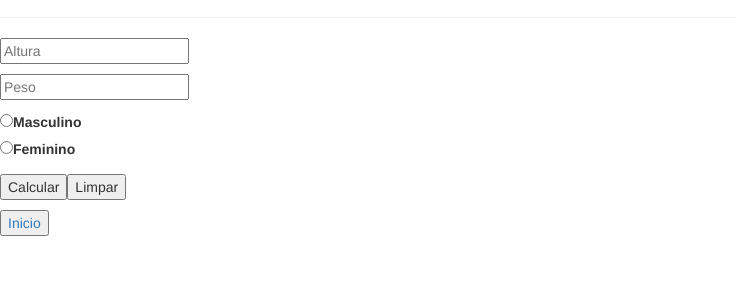
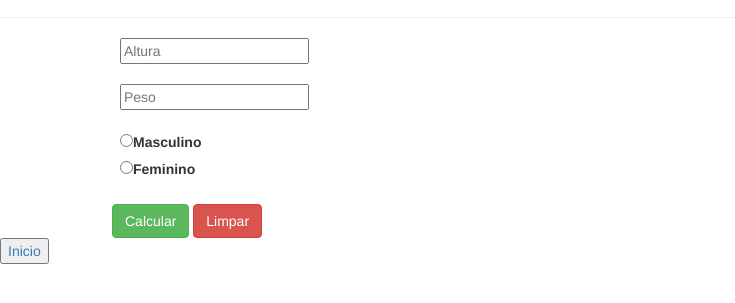
Before and after one commit to joaoprog/ATVTESTE, a website: page www/imc.html in a window 1280 px wide. Shown: the part 63-366 px from the top of the page, without its empty margins (0-735 px from the left). Drawn offline with Linux system fonts and the light colour scheme.

```diff
--- a/www/css/imc.css
+++ b/www/css/imc.css
@@ -5,3 +5,11 @@
 .resultado {
   margin-top: 10px;
 }
+
+.imc{
+  margin-left: 120px;
+}
+
+.boto{
+  margin-left: -8px;
+}
--- a/www/imc.html
+++ b/www/imc.html
@@ -22,17 +22,30 @@
 
   <h1>IMC</h1><hr>
 
-  <form name="imcForm" id="imcForm" action="#">
+  <form name="imcForm" id="imcForm" action="#" class="imc">
 
-  <p><input type="text" id="altura" name="altura" placeholder="Altura"/></p>
+  <div class="row">
+    <div class="col-xs-12">
+      <input type="text" id="altura" name="altura" placeholder="Altura"/><br><br>
+    </div>
 
-  <input type="text" id="peso" name="peso" placeholder="Peso"/></p>
+    <div class="col-xs-12">
+      <input type="text" id="peso" name="peso" placeholder="Peso"/><br><br>
+    </div>
 
-  <p><label><input type="radio" name="sexo" value="opção" id="sexo_0"/>Masculino</label><br>
+    <div class="col-xs-12">
+      <label><input type="radio" name="sexo" value="opção" id="sexo_0"/>Masculino</label><br>
+    </div>
 
-  <label><input type="radio" name="sexo" value="opção" id="sexo_1"/>Feminino</label></p>
+    <div class="col-xs-12">
+      <label><input type="radio" name="sexo" value="opção" id="sexo_1"/>Feminino</label><br><br>
+    </div>
 
-  <p><input name="Enviar" type="submit" value="Calcular" onclick="calcula_imc()"/><button type="reset">Limpar</button></p>
+    <div class="col-xs-12">
+      <input class="boto btn btn-success" name="Enviar" type="submit" value="Calcular" onclick="calcula_imc()"/>
+      <button type="reset" class="btn btn-danger">Limpar</button>
+    </div>
+  </div>
 
   </form>
   <a href="index.html"><button>Inicio</button></a>
```
